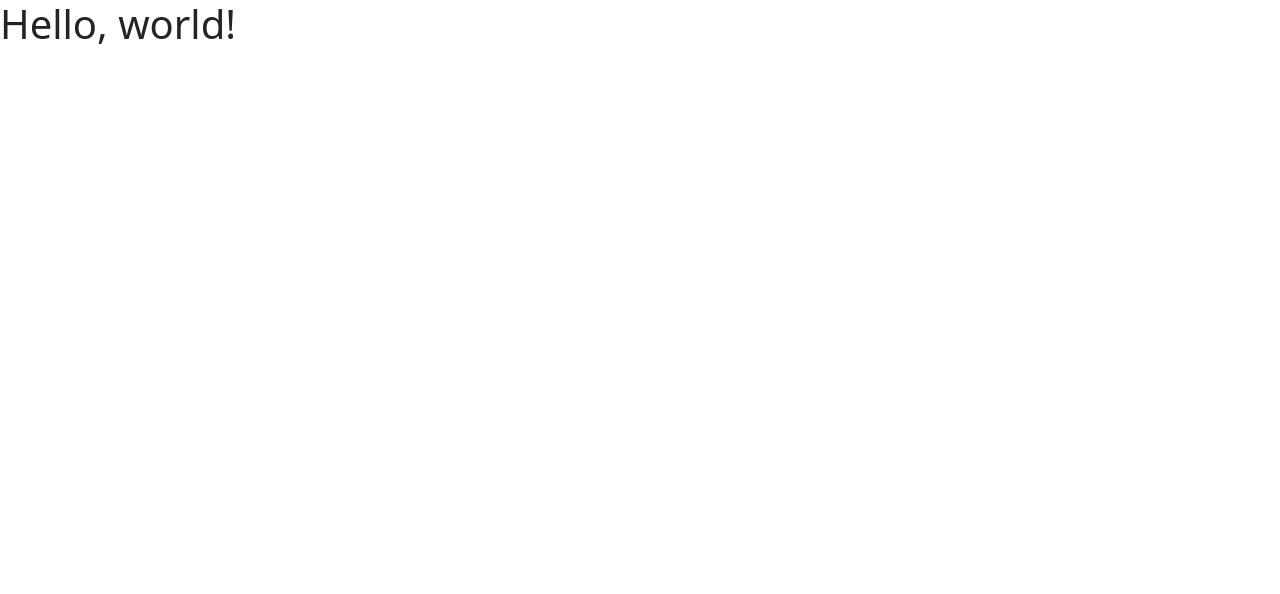
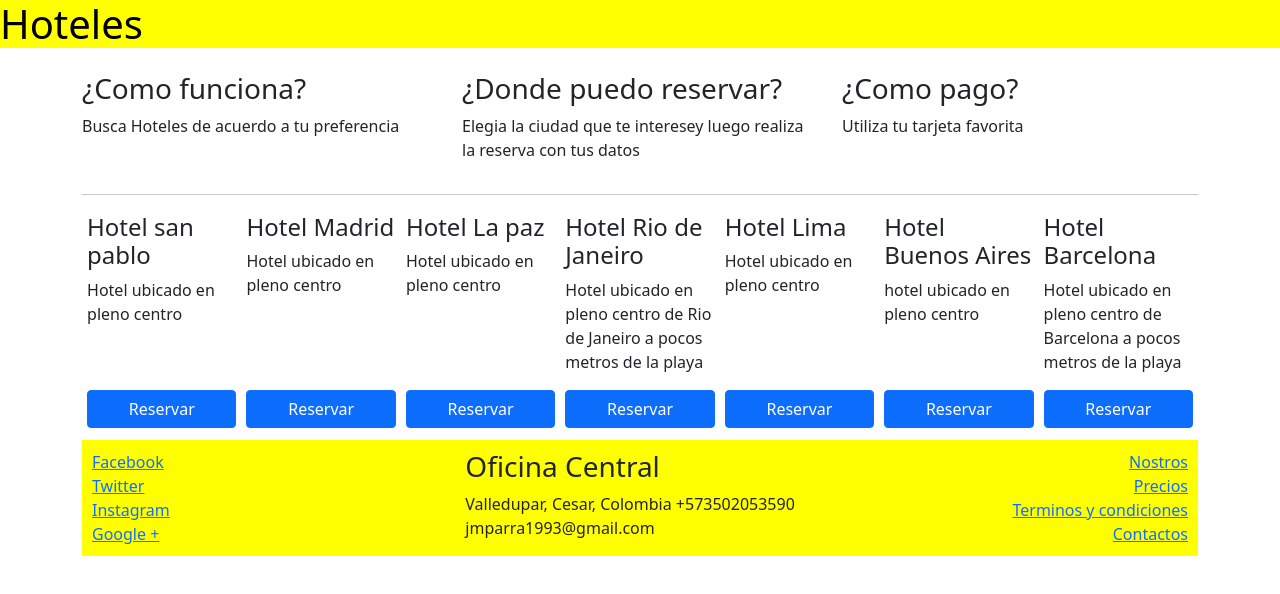
Before and after one commit to JuanParraIV/guia-hoteles, a website: page index.html in a window 1280 px wide. Drawn offline with nearby package versions, Linux system fonts and the light colour scheme.

Commit message:
Utilizando Flex

```diff
--- /dev/null
+++ b/css/main.css
@@ -0,0 +1,23 @@
+.jumbotron{
+    background-color: yellow;
+    color: black;
+}
+
+.footer{
+    padding: 10px 10px 0 10px;
+    background-color: yellow;
+    margin-bottom: 0px;
+    margin-top: 10px;
+}
+
+.card-hotel{
+    flex: 1 150px;
+    padding: 2px 5px 2px 5px;
+
+
+
+}
+.btn-reserva{
+    width: 100%;
+
+}
--- a/index.html
+++ b/index.html
@@ -5,16 +5,124 @@
     <!-- Required meta tags -->
     <meta charset="utf-8">
     <meta name="viewport" content="width=device-width, initial-scale=1, shirnk-to-fit=no">
-
+    <!-- Styles CSS -->
+    <link href="css/main.css" rel="stylesheet">
     <!-- Bootstrap CSS -->
     <link href="node_modules/bootstrap/dist/css/bootstrap.min.css" rel="stylesheet">
 
-    <title>Hello, world!</title>
+    <title>Guia Hoteles</title>
 </head>
 
 <body>
-    <h1>Hello, world!</h1>
+    <div class="jumbotron">
+        <h1>Hoteles</h1>
 
+    </div>
+    <div class="container">
+        <div class="row">
+             <div class="col-sm-4">
+                 <p>
+                     <h3>¿Como funciona?</h3>
+                     <p>Busca Hoteles de acuerdo a tu preferencia</p>
+                 </p>
+             </div>
+
+             <div class="col-sm-4">
+                 <p>
+                     <h3>¿Donde puedo reservar?</h3>
+                     <p>Elegia la ciudad que te interesey luego realiza la reserva con tus datos</p>
+                 </p>
+             </div>
+             <div class="col-sm-4">
+                 <p>
+                     <h3>¿Como pago?</h3>
+                     <p>Utiliza tu tarjeta favorita</p>
+                 </p>
+             </div>
+        </div>
+        <hr>
+        <div class="d-flex flex-wrap flex-row-reverse">
+            <div class="card-hotel d-flex flex-column justify-content-between">
+                <div>
+                    <h4>Hotel Barcelona</h4>
+                    <p>Hotel ubicado en pleno centro de Barcelona a pocos metros de la playa </p>
+                </div>
+                <div><button class="btn btn-primary btn-reserva ">Reservar</button></div>
+
+            </div>
+            <div class="card-hotel d-flex flex-column justify-content-between">
+                <div>
+                    <h4>Hotel Buenos Aires</h4>
+                    <p>hotel ubicado en pleno centro</p>
+                </div>
+                <div><button class="btn btn-primary btn-reserva">Reservar</button></div>
+            </div>
+            <div class=" card-hotel d-flex flex-column justify-content-between">
+                <div>
+                    <h4>Hotel Lima</h4>
+                    <p>Hotel ubicado en pleno centro</p>
+                </div>
+                <div><button class="btn btn-primary btn-reserva">Reservar</button></div>
+
+            </div>
+            <div class="card-hotel d-flex flex-column justify-content-between">
+                <div>
+                    <h4>Hotel Rio de Janeiro</h4>
+                    <p>Hotel ubicado en pleno centro de Rio de Janeiro a pocos metros de la playa</p>
+                </div>
+                <div><button class="btn btn-primary btn-reserva">Reservar</button></div>
+            </div>
+            <div class="card-hotel d-flex flex-column justify-content-between">
+                <div>
+                    <h4>Hotel La paz</h4>
+                    <p>Hotel ubicado en pleno centro </p>
+                </div>
+                <div><button class="btn btn-primary btn-reserva">Reservar</button></div>
+
+            </div>
+            <div class="card-hotel d-flex flex-column justify-content-between">
+                <div>
+                    <h4>Hotel Madrid</h4>
+                    <p>Hotel ubicado en pleno centro </p>
+                </div>
+                <div><button class="btn btn-primary btn-reserva">Reservar</button></div>
+
+            </div>
+            <div class="card-hotel d-flex flex-column justify-content-between">
+                <div>
+                    <h4>Hotel san pablo</h4>
+                    <p>Hotel ubicado en pleno centro </p>
+                </div>
+                <div><button class="btn btn-primary btn-reserva">Reservar</button></div>
+
+            </div>
+
+    </div>
+
+    <footer class="footer">
+            <div class="row">
+            <div class="col-sm-4 d-flex flex-column">
+                <a href="https://www.facebook.com">Facebook</a>
+                <a href="https://www.Twitter.com">Twitter</a>
+                <a href="https://www.Instagram.com">Instagram</a>
+                <a href="https://www.google.com">Google +</a>
+            </div>
+            <div class="col-sm-4">
+                <address>
+                    <h3>Oficina Central</h3>
+                    Valledupar, Cesar, Colombia
+                    +573502053590
+                    jmparra1993@gmail.com
+                </address>
+            </div>
+            <div class="col-sm-4 d-flex flex-column align-items-end">
+                <a href="https://www.facebook.com">Nostros </a>
+                <a href="https://www.Twitter.com">Precios</a>
+                <a href="https://www.Instagram.com">Terminos y condiciones</a>
+                <a href="https://www.google.com">Contactos</a>
+            </div>
+        </div>
+    </footer>
     <!-- Optional JavaScript; choose one of the two! -->
     <!-- JQuery first, then popper.js, then Bootstraps JS-->
 <script src="node_modules/jquery/dist/jquery.min.js"></script>
```
